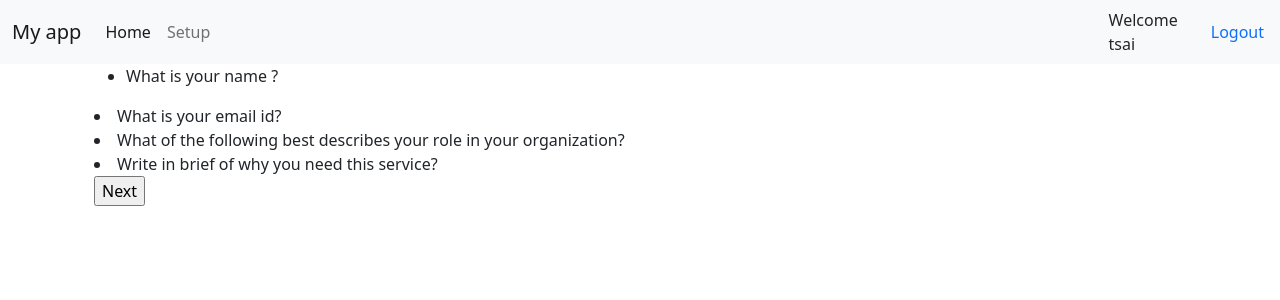
After one commit to rramjee/FlaskApp, a Flask app: page /setup in a window 1280 px wide. The commit adds this page. Shown: the top 300 px of the page. Run offline with Flask 2, Linux system fonts and the light colour scheme; data comes from the database, SQL or seed files in the repository; both versions use the stored data as it was after the commit; parts of the project's set-up code (start-up, migrations or seed data) failed here and were passed over; some libraries are stand-ins or nearby versions.

Commit message:
add these files

```diff
--- a/app.py
+++ b/app.py
@@ -1,8 +1,103 @@
-from flask import Flask, render_template
+from enum import unique
+from os import name
+from warnings import catch_warnings
+from flask import Flask, request, render_template, redirect
+from flask_sqlalchemy import SQLAlchemy
+from flask_login import UserMixin
+from flask_wtf import FlaskForm
+from flask_wtf.recaptcha import validators
+from wtforms import StringField, PasswordField, SubmitField
+from wtforms.validators import InputRequired, Length, ValidationError, DataRequired, email_validator
+import sqlalchemy
+app = Flask(__name__)
+db = SQLAlchemy(app)
+app.config['SQLALCHEMY_DATABASE_URI'] = 'sqlite:///database.db'
+app.config['SECRET_KEY'] = 'thisisasecretkey'
+setup_questions = []
 
-app = Flask(__name__)
+#Create a Form Class
+class NamerForm(FlaskForm):
+    name = StringField("Let's get you set up", validators=[DataRequired()])
+    submit = SubmitField("Set up")
+
+
+class SetupQuestion(db.Model):
+    __tablename__ = 'setup_question'
+    id = db.Column(db.Integer, primary_key=True)
+    question = db.Column(db.String(300), nullable=False, unique=True)
+    Type = db.Column(db.String(50), nullable=False)
+    ListValues = db.Column(db.String(300))
+    ans1 = db.Column(db.String(50))
+
+
+
 
 @app.route('/')
+def index():
+    return render_template("login.html")
 
-def index():
-    return render_template("index.html")
+
+@app.route('/setup', methods=['POST','GET'])
+def setup():
+    # name = None
+    # form = NamerForm()
+    # if form.validate_on_submit():
+    #     name = form.name.data
+    #     form.name.data = ''
+    # return render_template("setup.html" ,form = form, name = name)
+    try:
+        #if len(setup_questions)==0:
+        setup_questions = SetupQuestion.query.all()
+        q_text = '<ul>'
+        for i in setup_questions:
+            q_text += '<li>' + i.question  + '</li>'
+            q_text += '</ul>'
+
+        # myques = next(iter(setup_questions))
+        # print(myques.question)
+        # #setup_questions = SetupQuestion.query.all()
+        # q_text = '<ul>'
+        # q_text += '<li>' + myques.question + '</li>'
+        # q_text += '</ul>'
+        # print("hi")
+        return render_template("setup.html" ,q_text = q_text)
+    except Exception as e:
+        # e holds description of the error
+        error_text = "<p>The error:<br>" + str(e) + "</p>"
+        hed = '<h1>Something is broken.</h1>'
+        return hed + error_text
+
+
+database={'tsai':'tsai99!'}
+
+@app.route('/form_login',methods=['POST','GET'])
+def login():
+    name1=request.form['username']
+    pwd=request.form['password']
+    if name1 not in database:
+	    return render_template('login.html',info='Invalid User')
+    else:
+        if database[name1]!=pwd:
+            return render_template('login.html',info='Invalid Password')
+        else:
+	         return render_template('index.html',name=name1)
+
+ #   return render_template("index.html")
+
+@app.route('/next',methods=['POST'])
+def next(self):
+    print("dei")
+    try:
+        q_text = '<ul>'
+        q_text += '<li>' + "ihjk" + '</li>'
+        q_text += '</ul>'
+        return redirect("setup.html" ,q_text = q_text)
+    except StopIteration:
+        print("vaada")
+
+@app.route('/logout',methods=['POST','GET'])
+def logout():
+    return render_template("login.html")
+
+if __name__ == '__main__':
+    app.run(debug=True)
--- /dev/null
+++ b/templates/base.html
@@ -0,0 +1,54 @@
+<!doctype html>
+<html lang="en">
+  <head>
+    <!-- Required meta tags -->
+    <meta charset="utf-8">
+    <meta name="viewport" content="width=device-width, initial-scale=1">
+
+    <!-- Bootstrap CSS -->
+    <link href="https://cdn.jsdelivr.net/npm/bootstrap@5.1.0/dist/css/bootstrap.min.css" rel="stylesheet" integrity="sha384-KyZXEAg3QhqLMpG8r+8fhAXLRk2vvoC2f3B09zVXn8CA5QIVfZOJ3BCsw2P0p/We" crossorigin="anonymous">
+
+    <title>Ramjee R</title>
+  </head>
+  <body>
+<nav class="navbar navbar-expand-lg navbar-light bg-light">
+    <div class="container-fluid">
+
+      <a class="navbar-brand" href="#">My app</a>
+      <button class="navbar-toggler" type="button" data-bs-toggle="collapse" data-bs-target="#navbarSupportedContent" aria-controls="navbarSupportedContent" aria-expanded="false" aria-label="Toggle navigation">
+        <span class="navbar-toggler-icon"></span>
+      </button>
+      <div class="collapse navbar-collapse" id="navbarSupportedContent">
+        <ul class="navbar-nav me-auto mb-2 mb-lg-0">
+          <li class="nav-item">
+            <a class="nav-link active" aria-current="page" href="#">Home</a>
+          </li>
+          <li class="nav-item">
+            <a class="nav-link" href="{{ url_for('setup') }}">Setup</a>
+          </li>
+        </ul>
+      </div>
+    </div>
+    <div>Welcome tsai</div>
+    <div>
+        <a class="nav-link" href="{{ url_for('logout') }}">Logout</a>
+    </div>
+  </nav>
+  <div class="container">
+    {% block content %}
+    {% endblock %}
+</div>
+
+
+ <!-- Optional JavaScript; choose one of the two! -->
+
+    <!-- Option 1: Bootstrap Bundle with Popper -->
+    <script src="https://cdn.jsdelivr.net/npm/bootstrap@5.1.0/dist/js/bootstrap.bundle.min.js" integrity="sha384-U1DAWAznBHeqEIlVSCgzq+c9gqGAJn5c/t99JyeKa9xxaYpSvHU5awsuZVVFIhvj" crossorigin="anonymous"></script>
+
+    <!-- Option 2: Separate Popper and Bootstrap JS -->
+    <!--
+    <script src="https://cdn.jsdelivr.net/npm/@popperjs/core@2.9.3/dist/umd/popper.min.js" integrity="sha384-eMNCOe7tC1doHpGoWe/6oMVemdAVTMs2xqW4mwXrXsW0L84Iytr2wi5v2QjrP/xp" crossorigin="anonymous"></script>
+    <script src="https://cdn.jsdelivr.net/npm/bootstrap@5.1.0/dist/js/bootstrap.min.js" integrity="sha384-cn7l7gDp0eyniUwwAZgrzD06kc/tftFf19TOAs2zVinnD/C7E91j9yyk5//jjpt/" crossorigin="anonymous"></script>
+    -->
+</body>
+</html>
--- /dev/null
+++ b/templates/setup.html
@@ -0,0 +1,11 @@
+{% extends 'base.html' %}
+{%block content %}
+
+
+<form action="/next" method="post">
+      <div class = "container">
+        {{ q_text|safe }}
+        <input type="submit" value="Next">
+    </div>
+</form>
+{%endblock%}
```
Also changed, not shown: templates/index.html (+3 -44 lines), templates/login.html (added, +19 -0 lines), database.db (added), virtual/database.db (added), 3 other files.
